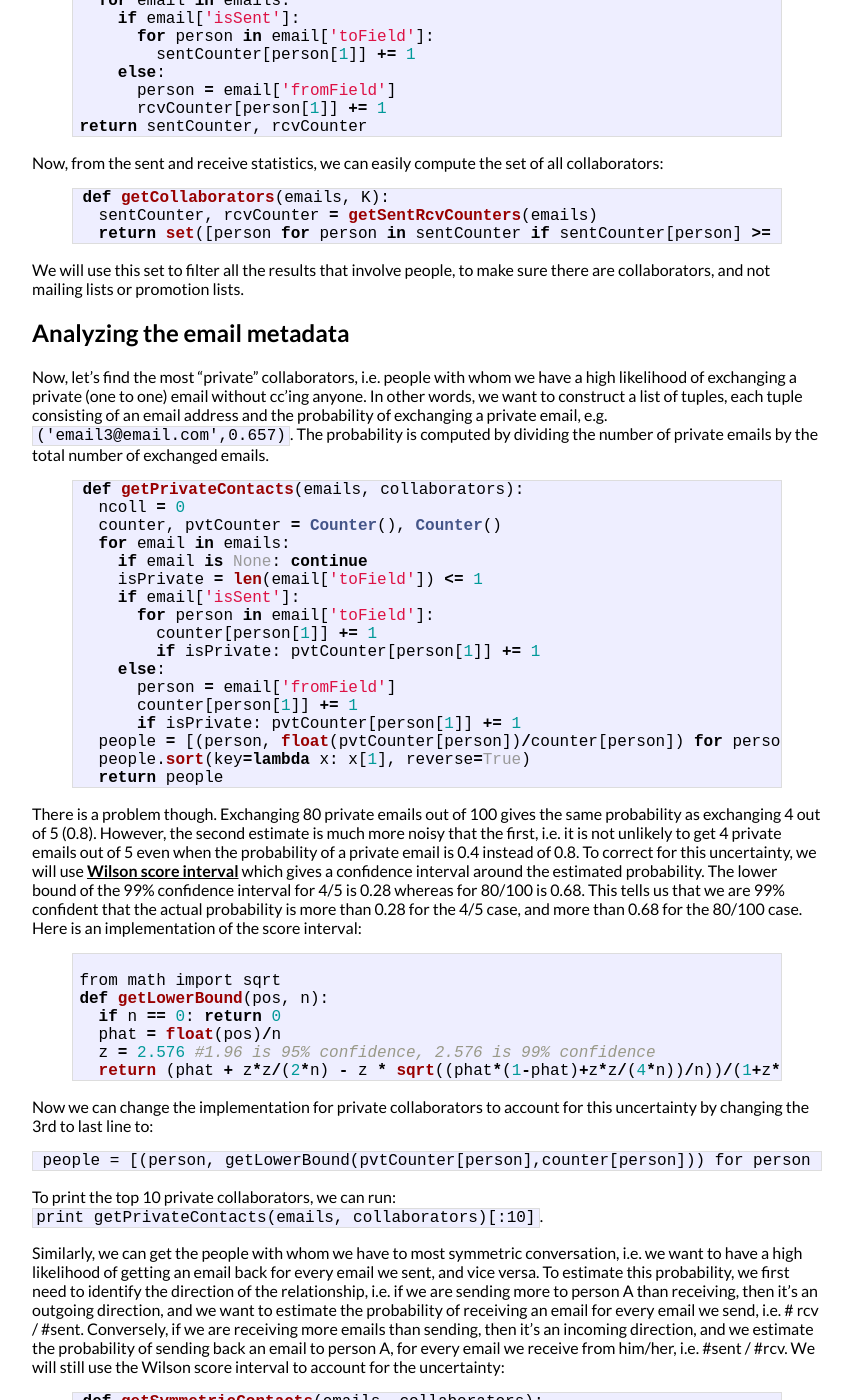
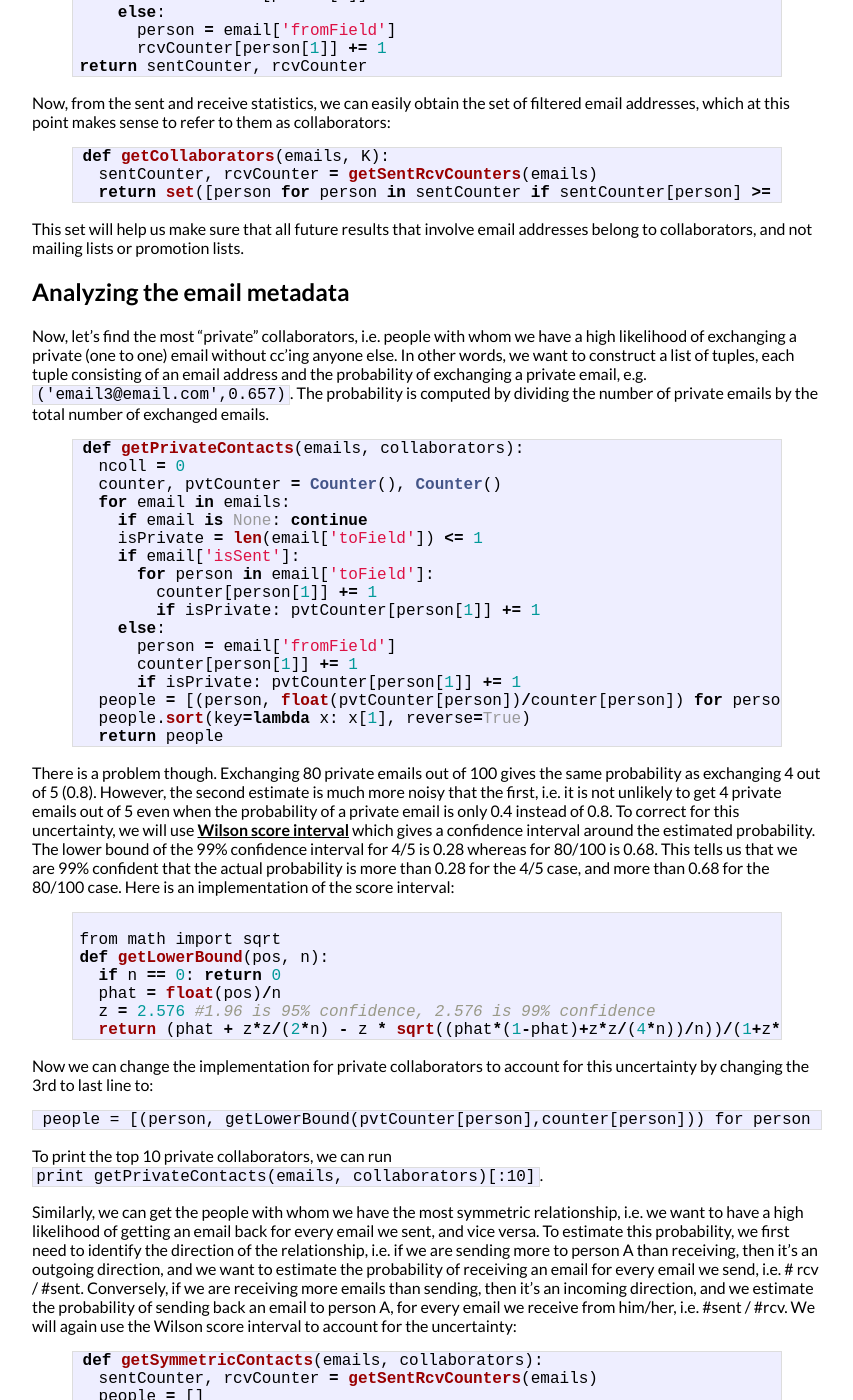
Before and after one commit to dsmilkov/dsmilkov.github.io, a Jekyll site: the page built from _posts/2013-10-21-analyze-your-email-metadata.markdown, in a window 1280 px wide and 1400 px high, scrolled down 1041 px. Shown: the whole window, without its empty margins (213-1066 px from the left). Built offline with Jekyll 4.4.1, drawn with Linux system fonts in a browser that asks for light colours; some of the changed text lies outside the part shown.

Commit message:
updated metadata blog post

```diff
--- a/_posts/2013-10-21-analyze-your-email-metadata.markdown
+++ b/_posts/2013-10-21-analyze-your-email-metadata.markdown
@@ -25,7 +25,7 @@
 </sup>
 
 ##Cleaning the data
-Real data is never clean, and the first you want to do when analyzing data is to clean it. Here is a python code that reads all the emails and filter out the invalid ones<sup>2</sup>.
+The first thing you want to do when analyzing data is to clean it. Here is a python code that reads all the emails and filters out the invalid ones<sup>2</sup>.
 {% highlight python %}
 import json
 
@@ -37,10 +37,10 @@
 {% endhighlight %}
 
 
-<sup>2. There are several things that can make an email invalid: missing  <code>FROM</code> or <code>TO</code> field, invalid timestamp, or simply being an empty (<code>None</code>) object.
+<sup>2. There are several things that can make an email invalid; missing  <code>FROM</code> or <code>TO</code> field, invalid timestamp, or simply being an empty object.
 </sup>
 
-Now that we have the filtered email headers let's find the collaborators, i.e., we want to filter out anything that is a mailing list (such as company-wide lists, project based lists etc.) and a promotion list (such as Facebook updates, LinkedIn updates, etc.). A simple but effective way to do is to assume that person A is a collaborator if we have both sent to A, and received from A at least K emails. To find the collaborators,  we will first count the number of sent and received emails for every email address. We will use <code>Counter</code>, a nice dictionary-based structure for counting:
+Furthermore, we want to filter out anything that is a mailing list (e.g. company-wide lists, project based lists) or a promotion list (e.g. Facebook and LinkedIn updates). A simple but effective way to do is to keep email A if we have both sent and received at least K emails with A. To do this, we first count the number of sent and received emails for every email address. We will use <code>Counter</code>, a nice dictionary-based structure for counting:
 
 {% highlight python %}
 from collections import Counter
@@ -56,7 +56,7 @@
 return sentCounter, rcvCounter
 {% endhighlight %}
 
-Now, from the sent and receive statistics, we can easily compute the set of all collaborators:
+Now, from the sent and receive statistics, we can easily obtain the set of filtered email addresses, which at this point makes sense to refer to them as collaborators:
 
 {% highlight python %}
 def getCollaborators(emails, K):
@@ -64,11 +64,11 @@
   return set([person for person in sentCounter if sentCounter[person] >= K and rcvCounter[person] >= K])
 {% endhighlight %}
 
-We will use this set to filter all the results that involve people, to make sure there are collaborators, and not mailing lists or promotion lists.
+This set will help us make sure that all future results that involve email addresses belong to collaborators, and not mailing lists or promotion lists.
 
 ##Analyzing the email metadata
 
-Now, let's find the most "private" collaborators, i.e. people with whom we have a high likelihood of exchanging a private (one to one) email without cc'ing anyone. In other words, we want to construct a list of tuples, each tuple consisting of an email address and the probability of exchanging a private email, e.g. <code>('email3@email.com',0.657)</code>. The probability is computed by dividing the number of private emails by the total number of exchanged emails.
+Now, let's find the most "private" collaborators, i.e. people with whom we have a high likelihood of exchanging a private (one to one) email without cc'ing anyone else. In other words, we want to construct a list of tuples, each tuple consisting of an email address and the probability of exchanging a private email, e.g. <code>('email3@email.com',0.657)</code>. The probability is computed by dividing the number of private emails by the total number of exchanged emails.
 
 {% highlight python %}
 def getPrivateContacts(emails, collaborators):
@@ -90,7 +90,7 @@
   return people
 {% endhighlight %}
 
-There is a problem though. Exchanging 80 private emails out of 100 gives the same probability as exchanging 4 out of 5 (0.8). However, the second estimate is much more noisy that the first, i.e. it is not unlikely to get 4 private emails out of 5 even when the probability of a private email is 0.4 instead of 0.8. To correct for this uncertainty, we will use [Wilson score interval][wilson-score] which gives a confidence interval around the estimated probability. The lower bound of the 99% confidence interval for 4/5 is 0.28 whereas for 80/100 is 0.68. This tells us that we are 99% confident that the actual probability is more than 0.28 for the 4/5 case, and more than 0.68 for the 80/100 case. Here is an implementation of the score interval:
+There is a problem though. Exchanging 80 private emails out of 100 gives the same probability as exchanging 4 out of 5 (0.8). However, the second estimate is much more noisy that the first, i.e. it is not unlikely to get 4 private emails out of 5 even when the probability of a private email is only 0.4 instead of 0.8. To correct for this uncertainty, we will use [Wilson score interval][wilson-score] which gives a confidence interval around the estimated probability. The lower bound of the 99% confidence interval for 4/5 is 0.28 whereas for 80/100 is 0.68. This tells us that we are 99% confident that the actual probability is more than 0.28 for the 4/5 case, and more than 0.68 for the 80/100 case. Here is an implementation of the score interval:
 
 {% highlight python %}
 from math import sqrt
@@ -105,9 +105,9 @@
 
     people = [(person, getLowerBound(pvtCounter[person],counter[person])) for person in pvtCounter if person in collaborators]
 
-To print the top 10 private collaborators, we can run: <code>print getPrivateContacts(emails, collaborators)[:10]</code>.
+To print the top 10 private collaborators, we can run <code>print getPrivateContacts(emails, collaborators)[:10]</code>.
 
-Similarly, we can get the people with whom we have to most symmetric conversation, i.e. we want to have a high likelihood of getting an email back for every email we sent, and vice versa. To estimate this probability, we first need to identify the direction of the relationship, i.e. if we are sending more to person A than receiving, then it's an outgoing direction, and we want to estimate the probability of receiving an email for every email we send, i.e. # rcv / #sent. Conversely, if we are receiving more emails than sending, then it's an incoming direction, and we estimate the probability of sending back an email to person A, for every email we receive from him/her, i.e. #sent / #rcv. We will still use the Wilson score interval to account for the uncertainty:
+Similarly, we can get the people with whom we have the most symmetric relationship, i.e. we want to have a high likelihood of getting an email back for every email we sent, and vice versa. To estimate this probability, we first need to identify the direction of the relationship, i.e. if we are sending more to person A than receiving, then it's an outgoing direction, and we want to estimate the probability of receiving an email for every email we send, i.e. # rcv / #sent. Conversely, if we are receiving more emails than sending, then it's an incoming direction, and we estimate the probability of sending back an email to person A, for every email we receive from him/her, i.e. #sent / #rcv. We will again use the Wilson score interval to account for the uncertainty:
 
 {% highlight python %}
 def getSymmetricContacts(emails, collaborators):
```
